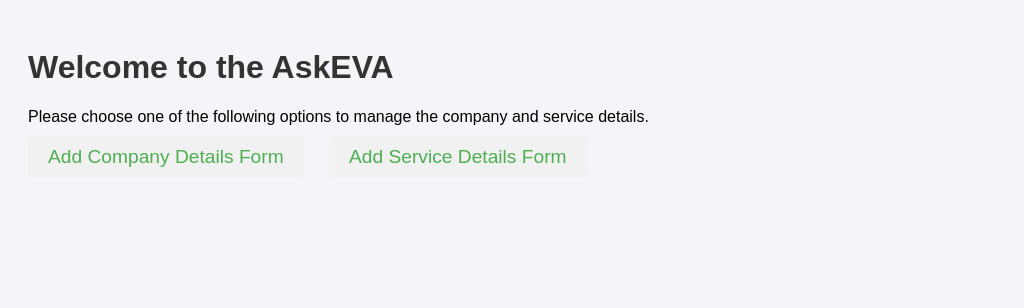
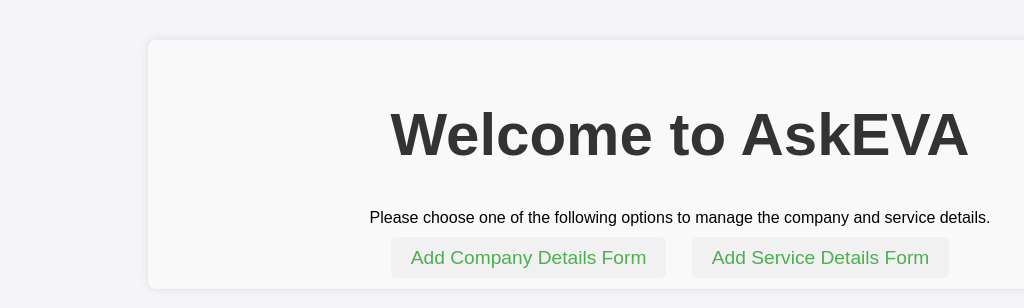
Before and after one commit to Vineesh02/Askev, a Flask app: page / in a window 1280 px wide; the page is wider, and only the part inside the window is pictured. Shown: the top 308 px of that part, without its empty margins (0-1024 px from the left). Run offline with Flask 3, Linux system fonts and the light colour scheme.

Commit message:
Made changes

```diff
--- a/static/style.css
+++ b/static/style.css
@@ -1,8 +1,24 @@
 body {
+    width: 100%;
     font-family: Arial, sans-serif;
     margin: 20px;
+
+}
+.title{
+    text-align: center;
+    font-size: 30px;
+    color: #333;
+
 }
 
+div.page{
+    margin: 0 auto;
+    width: 80%;
+    padding: 20px;
+    background-color: #f9f9f9;
+    border-radius: 8px;
+    box-shadow: 0 0 10px rgba(0, 0, 0, 0.1);
+}
 h1 {
     color: #333;
 }
@@ -11,14 +27,19 @@
     width: 60%;
     margin: auto;
 }
-
+ p{
+    text-align: center;
+ }
 form {
     background-color: #f9f9f9;
     padding: 20px;
     border-radius: 8px;
     box-shadow: 0 0 10px rgba(0, 0, 0, 0.1);
 }
-
+.links{
+    text-align: center;
+    margin-top: 20px;
+}
 label {
     display: block;
     margin: 10px 0 5px;
@@ -44,3 +65,8 @@
 button:hover {
     background-color: #45a049;
 }
+
+button{
+    width: 100%;
+    margin: 10px;
+}
--- a/templates/index.html
+++ b/templates/index.html
@@ -43,9 +43,11 @@
             background-color: #f8fdf8;
         }
     </style>
+<link rel="stylesheet" href="/static/style.css">
 </head>
 <body>
-    <h1>Welcome to the AskEVA</h1>
+    <div class="page">
+        <div class="title"><h1>Welcome to AskEVA</h1> </div>
 
     <p>Please choose one of the following options to manage the company and service details.</p>
 
@@ -54,5 +56,6 @@
         <a href="/company-details">Add Company Details Form</a>
         <a href="/service-details">Add Service Details Form</a>
     </div>
+    </div>
 </body>
 </html>
```
Also changed, not shown: templates/company_details.html (+7 -5 lines).
